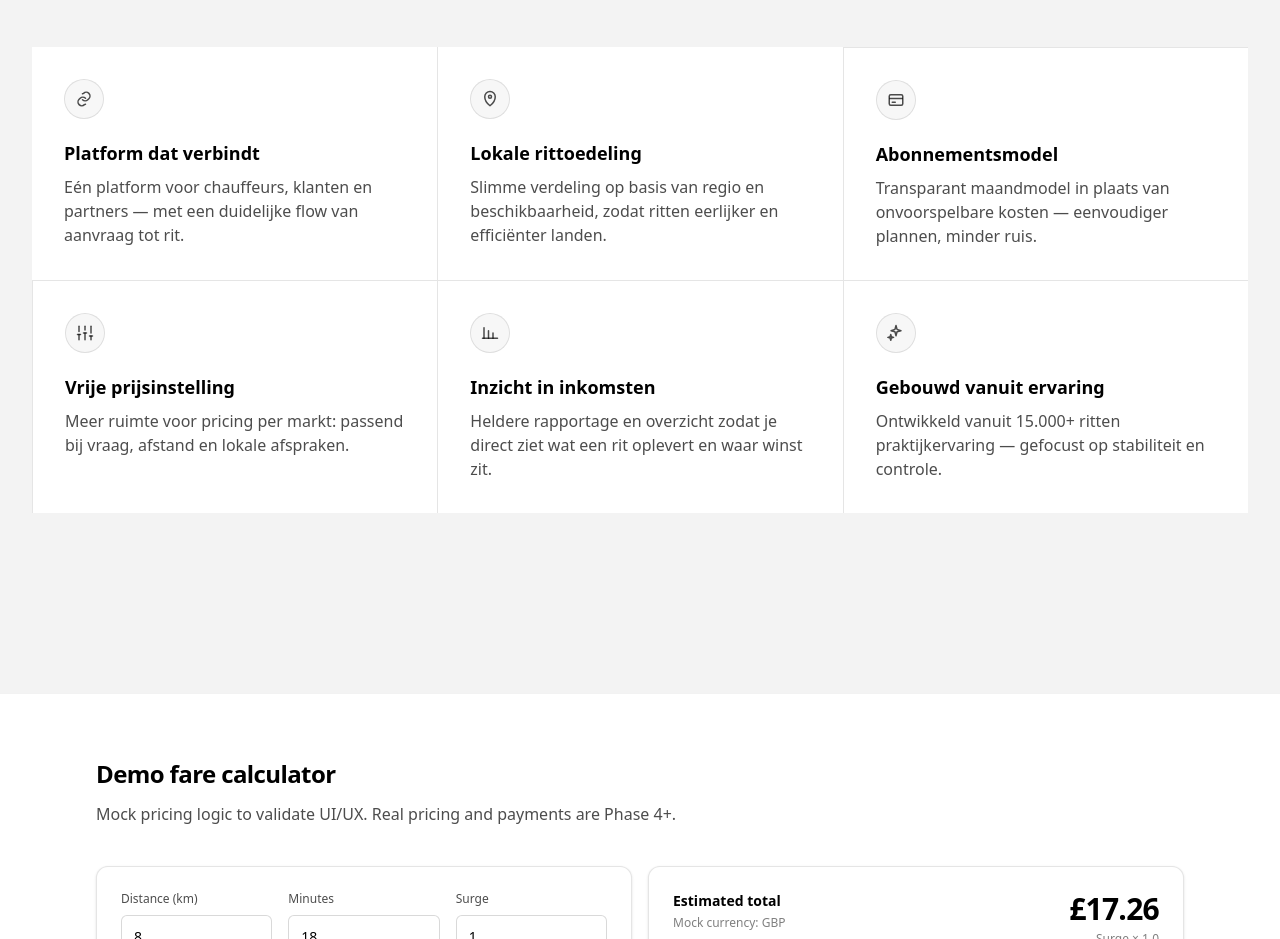
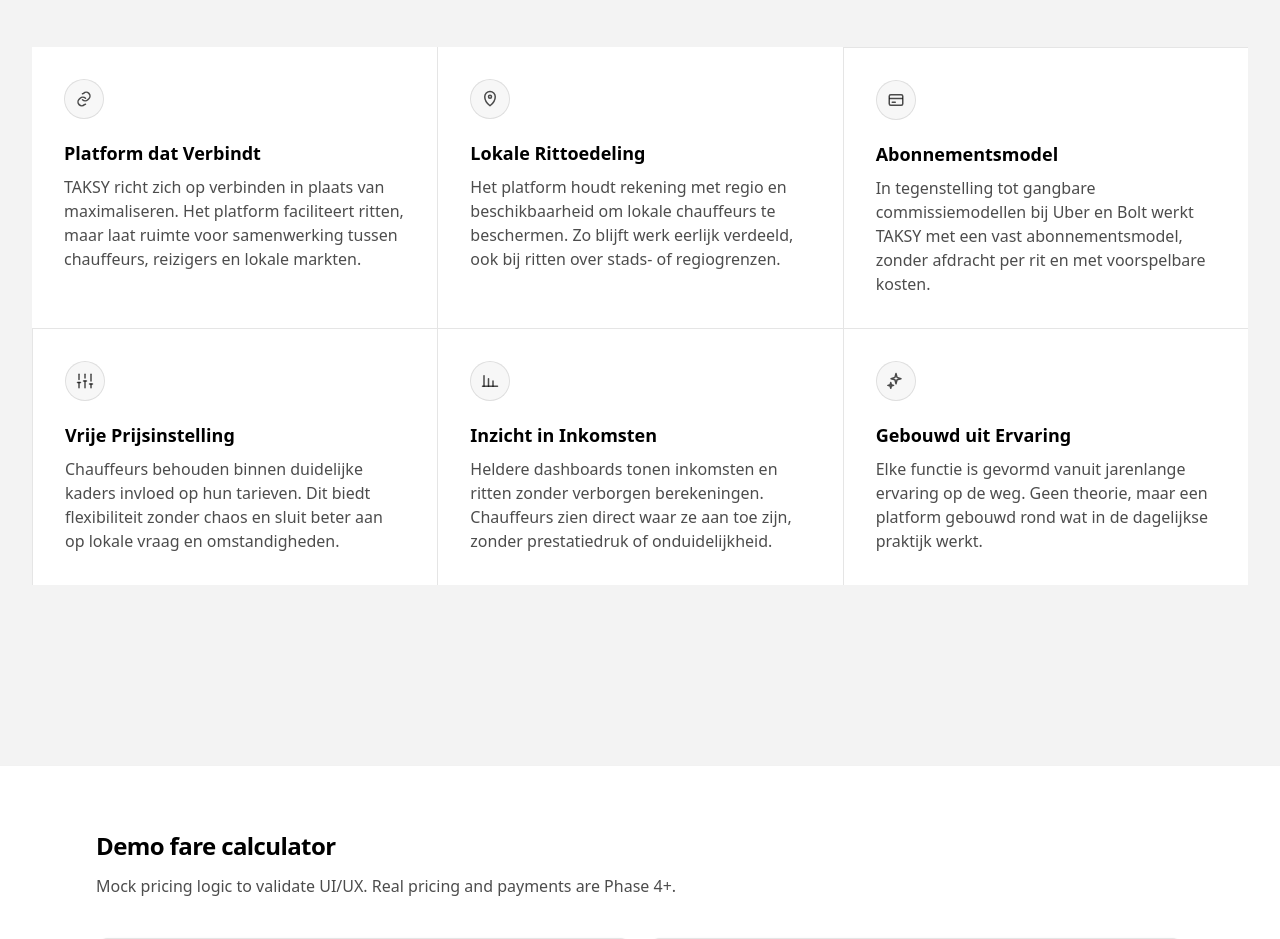
Before and after one commit to Taksyeu/Taksy, a Next.js app: page / in a window 1280 px wide. Shown: the part 1560-2499 px from the top of the page. Built offline with nearby package versions, Linux system fonts and the light colour scheme.

Commit message:
Section 2 finalized Dutch feature content

```diff
--- a/src/components/landing/FeaturesSection.tsx
+++ b/src/components/landing/FeaturesSection.tsx
@@ -8,33 +8,33 @@ type Feature = {
 
 const features: Feature[] = [
   {
-    title: 'Platform dat verbindt',
-    body: 'Eén platform voor chauffeurs, klanten en partners — met een duidelijke flow van aanvraag tot rit.',
+    title: 'Platform dat Verbindt',
+    body: 'TAKSY richt zich op verbinden in plaats van maximaliseren. Het platform faciliteert ritten, maar laat ruimte voor samenwerking tussen chauffeurs, reizigers en lokale markten.',
     icon: <IconLink />,
   },
   {
-    title: 'Lokale rittoedeling',
-    body: 'Slimme verdeling op basis van regio en beschikbaarheid, zodat ritten eerlijker en efficiënter landen.',
+    title: 'Lokale Rittoedeling',
+    body: 'Het platform houdt rekening met regio en beschikbaarheid om lokale chauffeurs te beschermen. Zo blijft werk eerlijk verdeeld, ook bij ritten over stads- of regiogrenzen.',
     icon: <IconMapPin />,
   },
   {
     title: 'Abonnementsmodel',
-    body: 'Transparant maandmodel in plaats van onvoorspelbare kosten — eenvoudiger plannen, minder ruis.',
+    body: 'In tegenstelling tot gangbare commissiemodellen bij Uber en Bolt werkt TAKSY met een vast abonnementsmodel, zonder afdracht per rit en met voorspelbare kosten.',
     icon: <IconCreditCard />,
   },
   {
-    title: 'Vrije prijsinstelling',
-    body: 'Meer ruimte voor pricing per markt: passend bij vraag, afstand en lokale afspraken.',
+    title: 'Vrije Prijsinstelling',
+    body: 'Chauffeurs behouden binnen duidelijke kaders invloed op hun tarieven. Dit biedt flexibiliteit zonder chaos en sluit beter aan op lokale vraag en omstandigheden.',
     icon: <IconSliders />,
   },
   {
-    title: 'Inzicht in inkomsten',
-    body: 'Heldere rapportage en overzicht zodat je direct ziet wat een rit oplevert en waar winst zit.',
+    title: 'Inzicht in Inkomsten',
+    body: 'Heldere dashboards tonen inkomsten en ritten zonder verborgen berekeningen. Chauffeurs zien direct waar ze aan toe zijn, zonder prestatiedruk of onduidelijkheid.',
     icon: <IconChart />,
   },
   {
-    title: 'Gebouwd vanuit ervaring',
-    body: 'Ontwikkeld vanuit 15.000+ ritten praktijkervaring — gefocust op stabiliteit en controle.',
+    title: 'Gebouwd uit Ervaring',
+    body: 'Elke functie is gevormd vanuit jarenlange ervaring op de weg. Geen theorie, maar een platform gebouwd rond wat in de dagelijkse praktijk werkt.',
     icon: <IconSpark />,
   },
 ];
```
